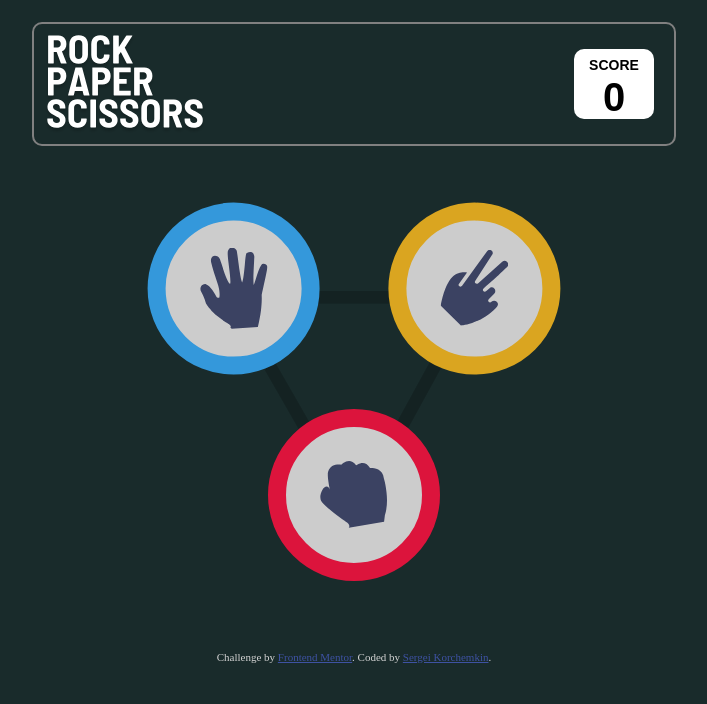
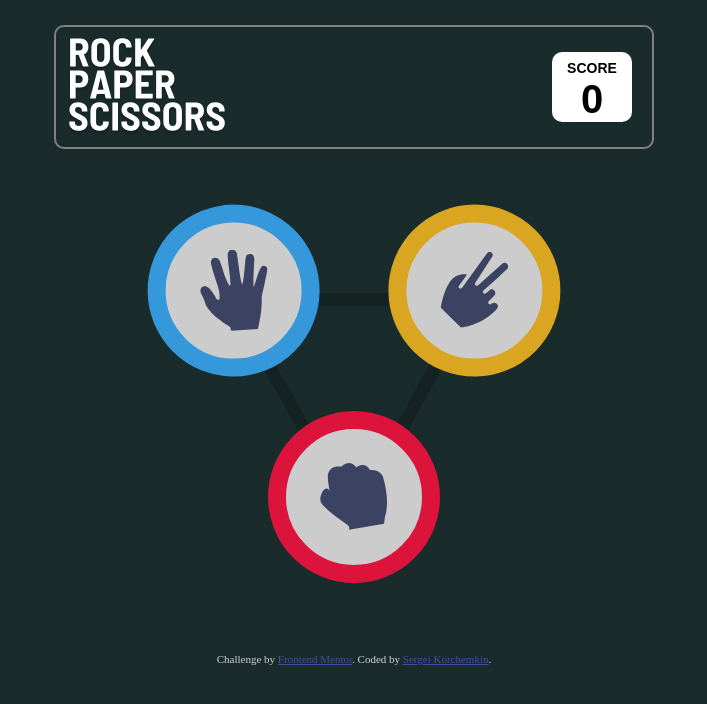
Before and after one commit to Alhxor/rock-paper-scissors, a React app: page / in a window 1280 px wide. Shown: the whole page, without its empty margins (286-993 px from the left). Built offline with nearby package versions, Linux system fonts and the light colour scheme.

Commit message:
Fix layout for widescreens

```diff
--- a/src/components/App/App.css
+++ b/src/components/App/App.css
@@ -8,13 +8,14 @@ div, img {
 
 body {
     min-width: 300px;
-    /* padding: 0 0em; */
+    max-width: 600px;
+    margin: 0 auto;
+    padding: 0.1em 0.1em;
 }
 
 header {
     position: relative;
     min-width: 300px;
-    width: 50vw;
     height: 120px;
     margin: 1em auto;
     font-family: Arial;
--- a/src/components/Game/Game.css
+++ b/src/components/Game/Game.css
@@ -86,6 +86,7 @@
 
 button {
     padding: 0.4em 1em;
+    /* border-radius: 5px; */
 }
 
 .game {
```
